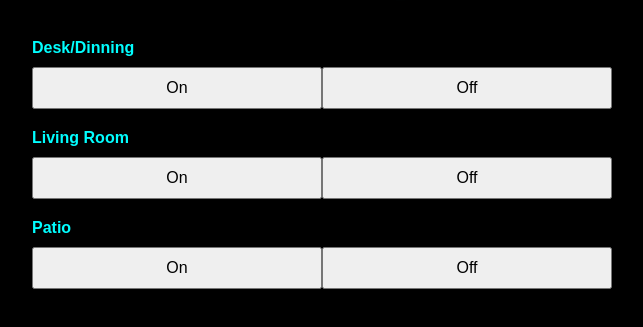
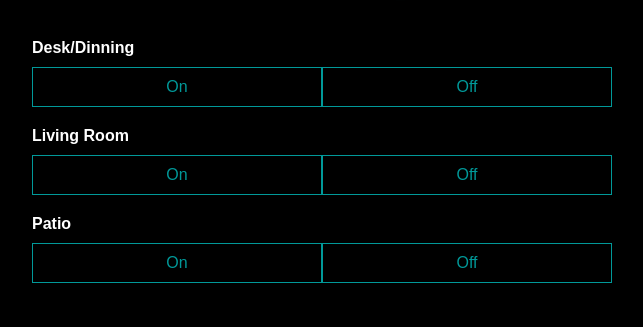
Before and after one commit to jns6971/Jarvis, a website: page index.html in a window 1280 px wide. Shown: the part 289-616 px from the top of the page, without its empty margins (318-961 px from the left). Drawn offline with nearby package versions, Linux system fonts and the light colour scheme.

Commit message:
Update button style

```diff
--- a/index.html
+++ b/index.html
@@ -34,7 +34,7 @@
 
   <div class="btn-container">
     <label>Desk/Dinning</label>
-    <div class="btn-group btn-row" role="group" aria-label="Desk and Dinning Lights">
+    <div class="btn-row" role="group" aria-label="Desk and Dinning Lights">
       <div class="btn-group" role="group">
         <button type="button" data-outletId="1" data-outletStatus="on" class="btn toggleOutlet">On</button>
       </div>
@@ -44,7 +44,7 @@
     </div>
 
     <label>Living Room</label>
-    <div class="btn-group btn-row" role="group" aria-label="Living Room Lights">
+    <div class="btn-row" role="group" aria-label="Living Room Lights">
       <div class="btn-group" role="group">
         <button type="button" data-outletId="2" data-outletStatus="on" class="btn toggleOutlet">On</button>
       </div>
@@ -54,7 +54,7 @@
     </div>
 
     <label>Patio</label>
-    <div class="btn-group btn-row" role="group" aria-label="Patio Lights">
+    <div class="btn-row" role="group" aria-label="Patio Lights">
       <div class="btn-group" role="group">
         <button type="button" data-outletId="3" data-outletStatus="on" class="btn toggleOutlet">On</button>
       </div>
--- a/styles/css/main.css
+++ b/styles/css/main.css
@@ -377,12 +377,11 @@ th {
 
 
 
-/* Custom Stlyles
+/* Jarvis animation
  ========================================================================== */
 
 body {
-  background: black;
-  color: #02feff;
+  background: #000;
 }
 
 
@@ -723,6 +722,7 @@ body{
   width: 100%;
   max-width: 600px;
   margin: 0 auto;
+  color: #fff;
 }
 
 header{
@@ -734,11 +734,58 @@ header h1{
   text-align: center;
   text-shadow: 0 0 10px rgb(2, 255, 255);
   animation: text_flicker 1s infinite;
+  color: #02feff;
 }
 
 .jarvis-header{
   margin: 0 auto;
 }
+
+
+
+.btn-container{
+  margin: 0 10px 20px;
+}
+
+.btn-group{
+  width: 50%;
+  float: left;
+}
+
+.btn{
+  color: #000;
+  padding: 10px 24px;
+  width: 100%;
+  color: rgba(2, 255, 255, 0.6);
+  background-color: black;
+  border: 1px solid rgba(2, 255, 255, 0.6);
+  outline: none;
+  -webkit-transition: color .15s ease-in-out, border .15s ease-in-out;
+  transition: color .15s ease-in-out, border .15s ease-in-out;
+}
+
+.btn:hover{
+  color:  #02feff;
+  border: 1px solid #02feff;
+}
+
+.btn:active{
+  box-shadow: 0 0 10px rgba(150, 255, 255, 0.5)
+}
+
+.btn:hover, .btn:focus, .btn.active{
+  animation: button_flicker 1s infinite;
+}
+
+.btn-row{
+  overflow: hidden;
+  margin: 10px 0 20px;
+}
+
+label{
+  font-weight: bold;
+}
+
 
 @keyframes text_flicker {
   0% {
@@ -755,22 +802,17 @@ header h1{
   }
 }
 
-.btn-container{
-  margin: 0 10px 20px;
+@keyframes button_flicker {
+  0% {
+    border: 1px solid rgba(2, 255, 255, 1); color: rgba(2, 255, 255, 1);
+  }
+  33% {
+    border: 1px solid rgba(2, 255, 255, 0.85); color: rgba(2, 255, 255, 0.85);
+  }
+  66% {
+    border: 1px solid rgba(2, 255, 255, 0.9); color: rgba(2, 255, 255, 0.9);
+  }
+  100% {
+    border: 1px solid rgba(2, 255, 255, 0.95); color: rgba(2, 255, 255, 0.95);
+  }
 }
-
-button, .btn{
-  color: #000;
-  padding: 10px 24px;
-  float: left;
-  width: 50%;
-}
-
-.btn-row{
-  overflow: hidden;
-  margin: 10px 0 20px;
-}
-
-label{
-  font-weight: bold;
-}
```
